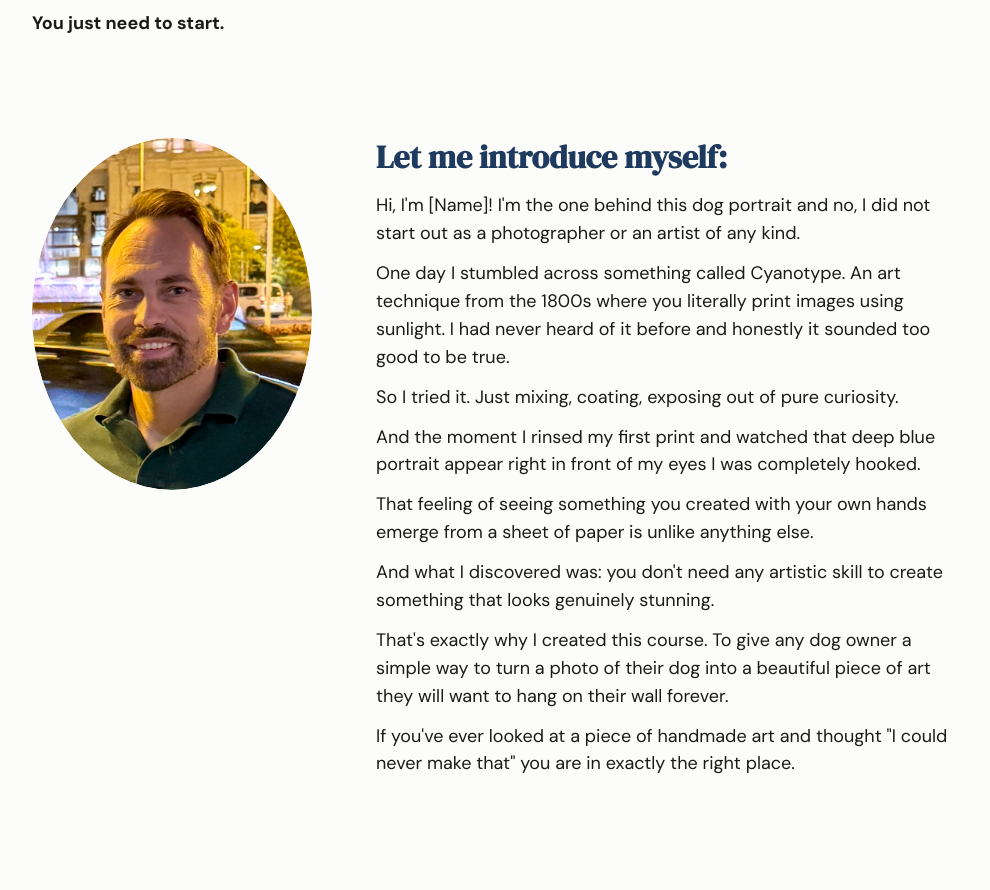
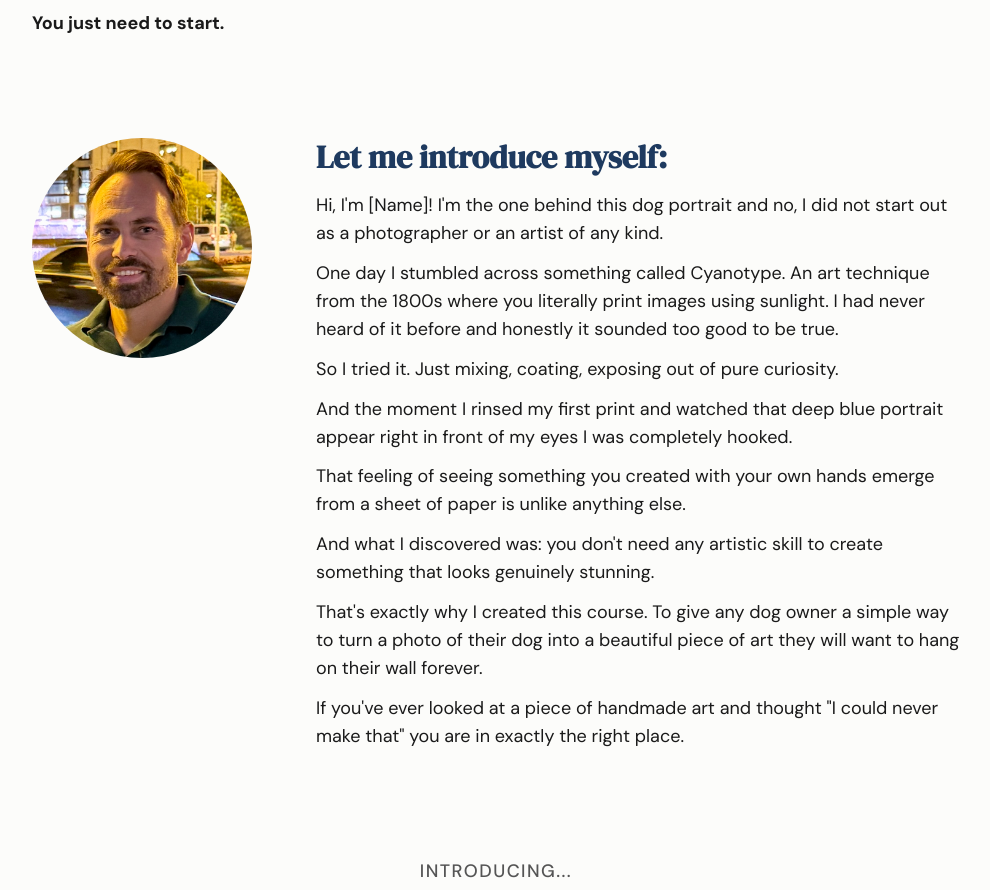
Before and after one commit to thopica/cytcourse, a Next.js app: page / in a window 1280 px wide. Shown: the part 1941-2831 px from the top of the page, without its empty margins (144-1134 px from the left). Built offline with nearby package versions, Linux system fonts and the light colour scheme.

Commit message:
Make creator image a perfect circle, slightly smaller (220px)
https://claude.ai/code/session_012EY3qk8xMaU5FMakTDF19L

```diff
--- a/src/components/Creator.module.css
+++ b/src/components/Creator.module.css
@@ -10,14 +10,18 @@
 }
 
 .imageWrap {
-  width: 100%;
-  max-width: 280px;
+  width: 220px;
+  height: 220px;
+  flex-shrink: 0;
   border-radius: 50%;
   overflow: hidden;
 }
 
-.imageWrap > * {
-  border-radius: 50%;
+.imageWrap img {
+  width: 100%;
+  height: 100%;
+  object-fit: cover;
+  display: block;
 }
 
 .headline {
@@ -36,7 +40,7 @@
 @media (min-width: 768px) {
   .inner {
     display: grid;
-    grid-template-columns: 280px 1fr;
+    grid-template-columns: 220px 1fr;
     grid-template-areas:
       "image headline"
       "image text";
```
